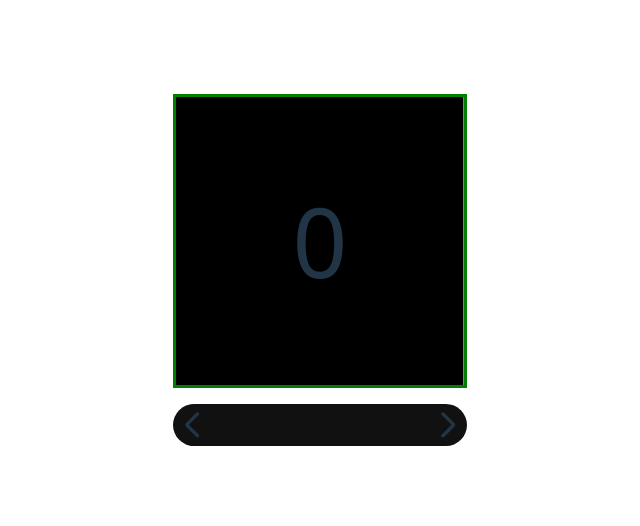
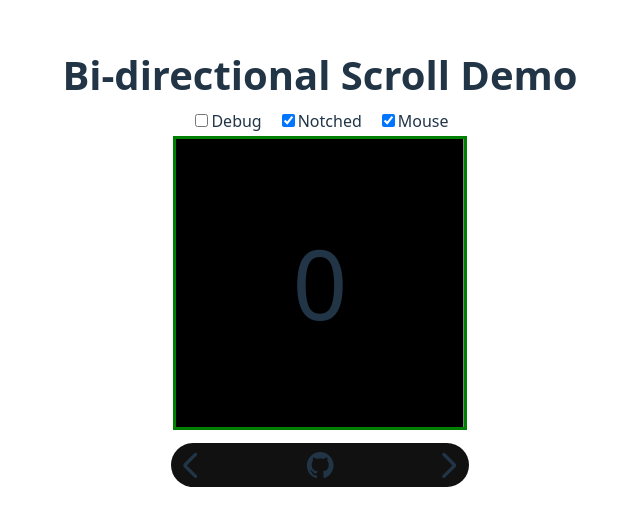
Before and after one commit to SimonDMC/bidirectional-scroll, a React (Vite) app: page / in a window 1280 px wide. Shown: the part 130-656 px from the top of the page, without its empty margins (320-960 px from the left). Built offline with nearby package versions, Linux system fonts and the light colour scheme.

Commit message:
Polish demo

```diff
--- a/src/App.css
+++ b/src/App.css
@@ -1,9 +1,4 @@
-#root {
-  max-width: 1280px;
-  margin: 0 auto;
-  padding: 2rem;
-  text-align: center;
-}
+/* DEMO-RELEVANT CSS START HERE */
 
 #container {
   font-size: 6em;
@@ -25,19 +20,79 @@
   display: inline-flex;
   justify-content: center;
   align-items: center;
+}
+
+/* DEMO-RELEVANT CSS ENDS HERE */
+
+#root {
+  max-width: 1280px;
+  margin: 0 auto;
+  padding: 2rem;
+  text-align: center;
+  display: flex;
+  flex-direction: column;
+  place-items: center;
   user-select: none;
 }
 
+h1 {
+  margin-top: 0;
+  margin-bottom: .3em;
+  font-size: 2.5em;
+}
+
 .controls {
-  width: calc(18em + 2 * 3px);
+  width: calc(9.3em);
   display: flex;
   justify-content: space-between;
   align-items: center;
-  margin-top: 1em;
+  margin-top: .4em;
   background-color: #111;
   border-radius: 5em;
+  font-size: 2em;
 }
 
 svg {
-  padding: .3em .2em;
+  padding: .2em .1em;
+  cursor: pointer;
 }
+
+.settings {
+  display: flex;
+  gap: 1em;
+  margin-bottom: .2em;
+}
+
+.debug {
+  font-family: monospace;
+  max-height: 7em;
+  display: none;
+  flex-direction: column;
+  flex-wrap: wrap;
+  justify-content: center;
+  width: 24em;
+  margin-top: 1em;
+}
+
+body:has(#debugToggle:checked) .debug {
+  display: flex;
+}
+
+body:has(#mouseToggle:checked) #container {
+  cursor: grab;
+
+  &:active {
+    cursor: grabbing;
+  }
+}
+
+.debugLine {
+  width: 12em;
+}
+
+a {
+  color: inherit;
+  line-height: 1em;
+  height: fit-content;
+  display: flex;
+}
--- a/src/App.tsx
+++ b/src/App.tsx
@@ -2,10 +2,23 @@
 import { flushSync } from "react-dom";
 import "./App.css";
 import Item from "./Item";
+import { LeftArrowIcon } from "./icons/LeftArrow";
+import { RightArrowIcon } from "./icons/RightArrow";
+import { GithubIcon } from "./icons/Github";
 
 function App() {
+    // DEMO-RELEVANT TS STARTS HERE
+
+    // this number represents the "index" of the middle element, expected to be passed down
+    // to Item components; in this primitive example, the index is rendered directly, but in
+    // a more realistic use-case, it could be used to index e.g. items in a finite but wrapping
+    // list, or months in a calendar
     const [middleNum, setMiddleNum] = useState(0);
 
+    // keeping the entire logic in a useEffect is "unreactful" but since it's entirely
+    // implementation details that are irrelevant for any other component (apart from middleNum,
+    // which is exposed) it makes sense for the sake of simplicity and eliminating the
+    // performance overhead react hooks impose
     useEffect(() => {
         const VELOCITY_THRESHOLD = 2.5;
         const SNAP_SPEED = 0.15;
@@ -15,22 +28,36 @@
         const width = center.clientWidth;
         container.scrollLeft = width * 2;
 
-        let x: number;
+        // x position of current touch start, so we can calculate how much we've moved by
+        let x = 0;
+        // offset last frame, tracked since it cannot be recalculated on touchEnd
         let lastOffset = 0;
+        // scroll offset already present before touching and moving the scroller, also used in
+        // offset calculations
         let offset = 0;
+        // middleNum, but tracked as a standard variable, since useEffect doesn't receive state
+        // updates
         let internalMiddleNum = 0;
+        // velocity with which the last swipe was released
         let velocity = 0;
+        // currently ongoing animation frame id, used to cancel when another swipe is initiated
+        // during the glide
         let animationFrameId: number | null = null;
+        // whether the container was grabbed before finishing the last animation, and if so,
+        // in which direction; tracked since elements haven't been moved over yet, and as such,
+        // swiping in the opposite direction would cause it to move over by two
         let grabIndex = 0;
-        let targetOffset: number;
+        // the scroll offset we are animating to
+        let targetOffset = 0;
 
-        function touchstart(e: TouchEvent) {
-            x = e.touches[0].clientX;
+        function grabstart(grabX: number) {
+            x = grabX;
+            // cancel gliding if we grab before animation finishes
             if (animationFrameId) cancelAnimationFrame(animationFrameId);
 
-            // detect grabbing swiper before lerp is finished (before elements swap over)
-            // otherwise, swiping in one direction and then swiping back causes it to skip over
-            // an element, as we still have the old one selected
+            // detect grabbing swiper before glide is finished (before elements shift over)
+            // if we don't do this, swiping in one direction and then swiping back causes it to
+            // skip over an element, as we still have the old one selected
             if (lastOffset > width / 2) {
                 grabIndex = -1;
             } else if (lastOffset < -width / 2) {
@@ -40,16 +67,14 @@
             }
         }
 
-        function touchmove(e: TouchEvent) {
-            e.preventDefault();
-
-            velocity = lastOffset - (offset + e.touches[0].clientX - x);
-            lastOffset = offset + e.touches[0].clientX - x;
+        function grabmove(grabX: number) {
+            // the velocity is the x-delta between the last two known touch positions
+            velocity = lastOffset - (offset + grabX - x);
+            lastOffset = offset + grabX - x;
             calculateOffset();
         }
 
-        function touchend(e: TouchEvent) {
-            e.preventDefault();
+        function grabend() {
             offset = lastOffset;
 
             targetOffset = 0;
@@ -70,7 +95,23 @@
                 targetOffset = -width;
             }
 
-            animateSwipe();
+            if ((document.getElementById("notchedToggle") as HTMLInputElement).checked) {
+                animateSwipe();
+            } else {
+                const momentum = () => {
+                    lastOffset -= velocity;
+                    velocity /= 1.03;
+                    calculateOffset();
+                    offset = lastOffset;
+                    if (Math.abs(velocity) > 0.1) {
+                        animationFrameId = requestAnimationFrame(momentum);
+                    } else {
+                        animationFrameId = null;
+                    }
+                };
+
+                if (Math.abs(velocity) > 1) animationFrameId = requestAnimationFrame(momentum);
+            }
         }
 
         function animateSwipe() {
@@ -95,8 +136,9 @@
             glide();
         }
 
-        // returns whether shift happened
         function calculateOffset() {
+            // if we crossed over the full width of the element in either direction, invisibly
+            // reset scroll position and shift over the elements
             if (lastOffset >= width) {
                 flushSync(() => {
                     setMiddleNum(--internalMiddleNum);
@@ -114,40 +156,105 @@
             }
 
             container.scrollLeft = width * 2 - lastOffset;
+            updateDebug();
         }
 
-        container.addEventListener("touchstart", touchstart, { passive: false });
-        container.addEventListener("touchmove", touchmove, { passive: false });
-        container.addEventListener("touchend", touchend, { passive: false });
-
         document.getElementById("prev")!.onclick = () => {
-            targetOffset = width;
             // if arrow is clicked while a swipe animation is already happening, cancel it
-            // and start a new one which goes an item further
+            // and start a new one
             if (animationFrameId) {
                 cancelAnimationFrame(animationFrameId);
                 targetOffset += width;
+            } else {
+                targetOffset = width;
             }
             animateSwipe();
         };
         document.getElementById("next")!.onclick = () => {
-            targetOffset = -width;
             if (animationFrameId) {
                 cancelAnimationFrame(animationFrameId);
                 targetOffset -= width;
+            } else {
+                targetOffset = -width;
             }
             animateSwipe();
         };
 
-        return () => {
-            container.removeEventListener("touchstart", touchstart);
-            container.removeEventListener("touchmove", touchmove);
-            container.removeEventListener("touchend", touchend);
+        // DEMO-RELEVANT TS ENDS HERE
+
+        container.ontouchstart = (e: TouchEvent) => {
+            // ignore if it's not the first touch point
+            if (e.touches.length > 1) return;
+            grabstart(e.touches[0].clientX);
         };
+        container.ontouchmove = (e: TouchEvent) => {
+            e.preventDefault();
+            grabmove(e.touches[0].clientX);
+        };
+        container.ontouchend = (e: TouchEvent) => {
+            // ignore if it's not the last touch point
+            if (e.touches.length > 0) return;
+            grabend();
+        };
+
+        // is mouse held down?
+        let held = false;
+        container.onmousedown = (e: MouseEvent) => {
+            if (!(document.getElementById("mouseToggle") as HTMLInputElement).checked) return;
+            held = true;
+            grabstart(e.clientX);
+        };
+        document.onmousemove = (e: MouseEvent) => {
+            if (!(document.getElementById("mouseToggle") as HTMLInputElement).checked) return;
+            e.preventDefault();
+            if (held) grabmove(e.clientX);
+        };
+        document.onmouseup = () => {
+            if (!(document.getElementById("mouseToggle") as HTMLInputElement).checked) return;
+            if (held) grabend();
+            held = false;
+        };
+
+        function updateDebug() {
+            document.getElementById("xDebug")!.innerText = x.toFixed(2);
+            document.getElementById("lastOffsetDebug")!.innerText = lastOffset.toFixed(2);
+            document.getElementById("offsetDebug")!.innerText = offset.toFixed(2);
+            document.getElementById("internalMiddleNumDebug")!.innerText = `${internalMiddleNum}`;
+            document.getElementById("velocityDebug")!.innerText = velocity.toFixed(2);
+            document.getElementById("animationFrameIdDebug")!.innerText = `${animationFrameId}`;
+            document.getElementById("grabIndexDebug")!.innerText = `${grabIndex}`;
+            document.getElementById("targetOffsetDebug")!.innerText = `${targetOffset}`;
+        }
     }, []);
 
     return (
         <>
+            <h1>Bi-directional Scroll Demo</h1>
+            <div className="settings">
+                <div className="setting">
+                    <input type="checkbox" name="debugToggle" id="debugToggle" />
+                    <label htmlFor="debugToggle" title="Show debug data">
+                        Debug
+                    </label>
+                </div>
+                <div className="setting">
+                    <input type="checkbox" name="notchedToggle" id="notchedToggle" defaultChecked />
+                    <label
+                        htmlFor="notchedToggle"
+                        title="Stop at every item and disallow swiping more than one at a time (Note: This demo was built with the primary use-case of notched scrolling in mind, the standard scrolling calculation is not polished and would likely require more work to be usable)"
+                    >
+                        Notched
+                    </label>
+                </div>
+
+                <div className="setting">
+                    <input type="checkbox" name="mouseToggle" id="mouseToggle" defaultChecked />
+                    <label htmlFor="mouseToggle" title="Use mouse dragging to swipe between elements">
+                        Mouse
+                    </label>
+                </div>
+            </div>
+            {/* DEMO-RELEVANT TSX STARTS HERE */}
             <div id="container">
                 <Item number={middleNum - 2} />
                 <Item number={middleNum - 1} />
@@ -155,19 +262,39 @@
                 <Item number={middleNum + 1} />
                 <Item number={middleNum + 2} />
             </div>
+            {/* DEMO-RELEVANT TSX ENDS HERE */}
             <div className="controls">
-                <svg id="prev" xmlns="http://www.w3.org/2000/svg" width="32" height="32" viewBox="0 0 24 24">
-                    <path
-                        fill="currentColor"
-                        d="m9.55 12l7.35 7.35q.375.375.363.875t-.388.875t-.875.375t-.875-.375l-7.7-7.675q-.3-.3-.45-.675t-.15-.75t.15-.75t.45-.675l7.7-7.7q.375-.375.888-.363t.887.388t.375.875t-.375.875z"
-                    />
-                </svg>
-                <svg id="next" xmlns="http://www.w3.org/2000/svg" width="32" height="32" viewBox="0 0 24 24">
-                    <path
-                        fill="currentColor"
-                        d="m14.475 12l-7.35-7.35q-.375-.375-.363-.888t.388-.887t.888-.375t.887.375l7.675 7.7q.3.3.45.675t.15.75t-.15.75t-.45.675l-7.7 7.7q-.375.375-.875.363T7.15 21.1t-.375-.888t.375-.887z"
-                    />
-                </svg>
+                <LeftArrowIcon id="prev" />
+                <a href="https://github.com/SimonDMC/bidirectional-scroll">
+                    <GithubIcon />
+                </a>
+                <RightArrowIcon id="next" />
+            </div>
+            <div className="debug">
+                <div className="debugLine">
+                    x: <span id="xDebug">0</span>
+                </div>
+                <div className="debugLine">
+                    lastOffset: <span id="lastOffsetDebug">0</span>
+                </div>
+                <div className="debugLine">
+                    offset: <span id="offsetDebug">0</span>
+                </div>
+                <div className="debugLine">
+                    middleNum: <span id="internalMiddleNumDebug">0</span>
+                </div>
+                <div className="debugLine">
+                    velocity: <span id="velocityDebug">0</span>
+                </div>
+                <div className="debugLine">
+                    frameId: <span id="animationFrameIdDebug">null</span>
+                </div>
+                <div className="debugLine">
+                    grabIndex: <span id="grabIndexDebug">0</span>
+                </div>
+                <div className="debugLine">
+                    targetOffset: <span id="targetOffsetDebug">0</span>
+                </div>
             </div>
         </>
     );
--- /dev/null
+++ b/src/icons/Github.tsx
@@ -0,0 +1,13 @@
+import type { SVGProps } from "react";
+
+export function GithubIcon(props: SVGProps<SVGSVGElement>) {
+    return (
+        <svg xmlns="http://www.w3.org/2000/svg" width="1em" height="1em" viewBox="0 0 24 24" {...props}>
+            {/* Icon from Material Design Icons by Pictogrammers - https://github.com/Templarian/MaterialDesign/blob/master/LICENSE */}
+            <path
+                fill="currentColor"
+                d="M12 2A10 10 0 0 0 2 12c0 4.42 2.87 8.17 6.84 9.5c.5.08.66-.23.66-.5v-1.69c-2.77.6-3.36-1.34-3.36-1.34c-.46-1.16-1.11-1.47-1.11-1.47c-.91-.62.07-.6.07-.6c1 .07 1.53 1.03 1.53 1.03c.87 1.52 2.34 1.07 2.91.83c.09-.65.35-1.09.63-1.34c-2.22-.25-4.55-1.11-4.55-4.92c0-1.11.38-2 1.03-2.71c-.1-.25-.45-1.29.1-2.64c0 0 .84-.27 2.75 1.02c.79-.22 1.65-.33 2.5-.33s1.71.11 2.5.33c1.91-1.29 2.75-1.02 2.75-1.02c.55 1.35.2 2.39.1 2.64c.65.71 1.03 1.6 1.03 2.71c0 3.82-2.34 4.66-4.57 4.91c.36.31.69.92.69 1.85V21c0 .27.16.59.67.5C19.14 20.16 22 16.42 22 12A10 10 0 0 0 12 2"
+            />
+        </svg>
+    );
+}
--- /dev/null
+++ b/src/icons/LeftArrow.tsx
@@ -0,0 +1,13 @@
+import type { SVGProps } from "react";
+
+export function LeftArrowIcon(props: SVGProps<SVGSVGElement>) {
+    return (
+        <svg xmlns="http://www.w3.org/2000/svg" width="1em" height="1em" viewBox="0 0 24 24" {...props}>
+            {/* Icon from Material Symbols by Google - https://github.com/google/material-design-icons/blob/master/LICENSE */}
+            <path
+                fill="currentColor"
+                d="m9.55 12l7.35 7.35q.375.375.363.875t-.388.875t-.875.375t-.875-.375l-7.7-7.675q-.3-.3-.45-.675t-.15-.75t.15-.75t.45-.675l7.7-7.7q.375-.375.888-.363t.887.388t.375.875t-.375.875z"
+            />
+        </svg>
+    );
+}
--- /dev/null
+++ b/src/icons/RightArrow.tsx
@@ -0,0 +1,13 @@
+import type { SVGProps } from "react";
+
+export function RightArrowIcon(props: SVGProps<SVGSVGElement>) {
+    return (
+        <svg xmlns="http://www.w3.org/2000/svg" width="1em" height="1em" viewBox="0 0 24 24" {...props}>
+            {/* Icon from Material Symbols by Google - https://github.com/google/material-design-icons/blob/master/LICENSE */}
+            <path
+                fill="currentColor"
+                d="m14.475 12l-7.35-7.35q-.375-.375-.363-.888t.388-.887t.888-.375t.887.375l7.675 7.7q.3.3.45.675t.15.75t-.15.75t-.45.675l-7.7 7.7q-.375.375-.875.363T7.15 21.1t-.375-.888t.375-.887z"
+            />
+        </svg>
+    );
+}
```
